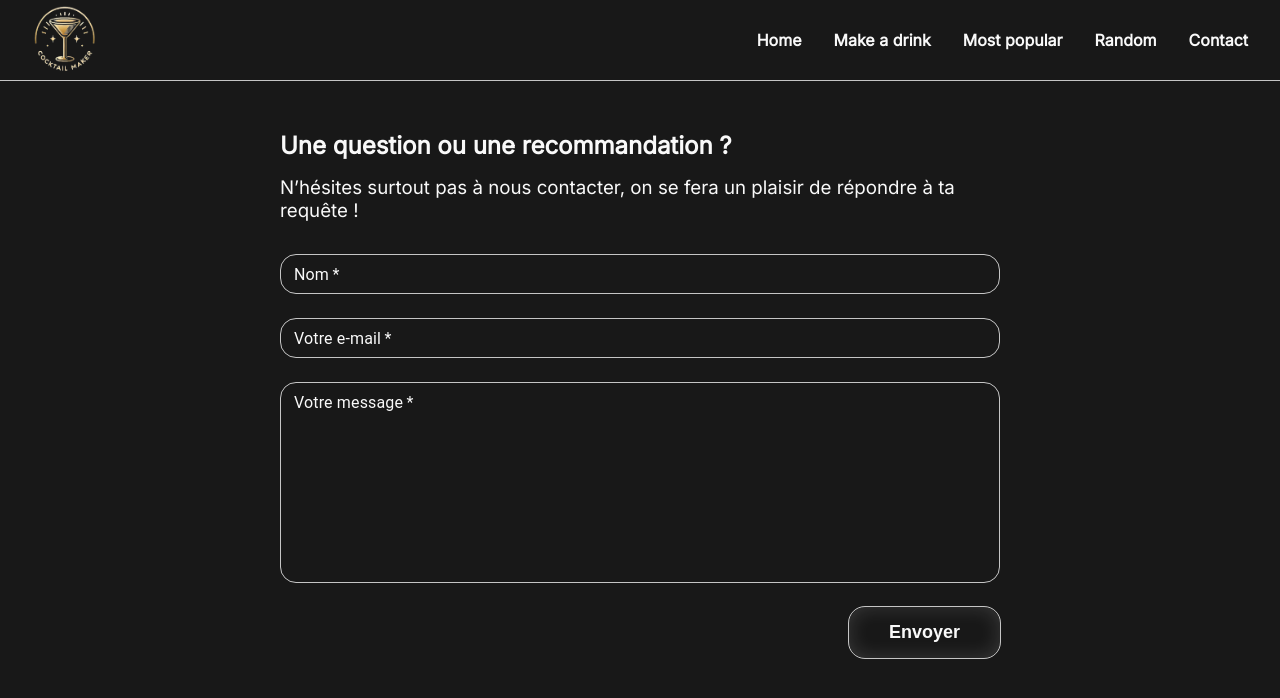
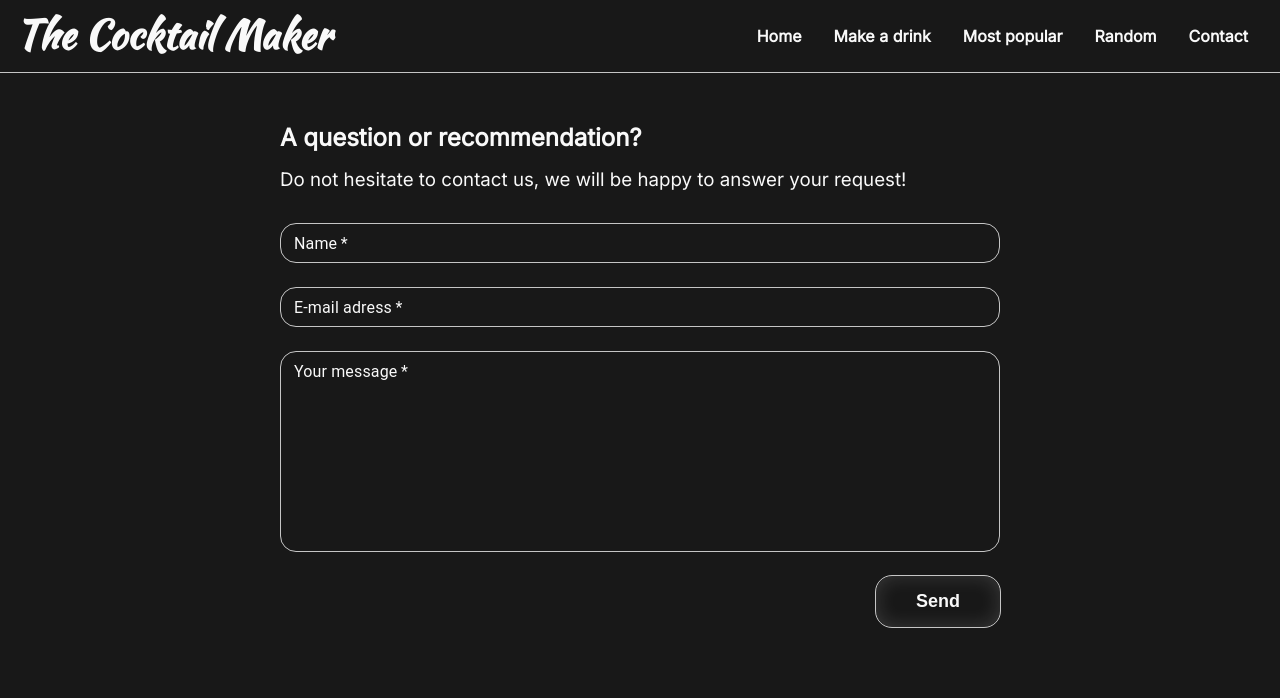
Before and after one commit to WildCodeSchool-2023-09/JS-RemoteFR-SACOD-P2-Oro-Jackson, a React (Vite) app in the folder frontend/: page /contacts in a window 1280 px wide. Shown: the top 698 px of the page. Built offline with nearby package versions, Linux system fonts and the light colour scheme; a web font is replaced by a local one.

Commit message:
HomePage_Animation Done + English translate for Contact Page

```diff
--- a/frontend/src/App.jsx
+++ b/frontend/src/App.jsx
@@ -1,3 +1,4 @@
+import { Link } from "react-router-dom";
 import Navbar from "./pages/Navbar";
 import videoBackground from "./assets/V.mp4";
 import "./styles/App.scss";
@@ -13,13 +14,21 @@ function App() {
           </video>
         </div>
         <div className="card">
-          <h2>🍹The Cocktail Maker</h2>
+          <h2>🍹 Don't know what to drink?</h2>
           <p>
-            Il vous reste un fond de Rhum ? Ou vous êtes tout simplement amateur
-            de bons cocktails ? Alors The Cocktail Maker est fait pour vous ! 🍸
-            Choisissez parmi vos alcools et ingrédients favoris et laissez-vous
-            surprendre...
+            Do you have any rum left ? Or are you simply a fan of good cocktails
+            ? 🍸
+            <br />
+            Then, The Cocktail Maker is made for you !
+            <br />
+            Choose from your favorite alcohols and ingredients and let yourself
+            be surprised... 🤫
           </p>
+          <form className="home_button">
+            <Link to="/makeadrink">
+              <input className="submit" type="button" value="Try It !" />
+            </Link>
+          </form>
         </div>
       </div>
     </div>
--- a/frontend/src/pages/Contact.jsx
+++ b/frontend/src/pages/Contact.jsx
@@ -1,5 +1,6 @@
 import Box from "@mui/material/Box";
 import TextField from "@mui/material/TextField";
+import { Link } from "react-router-dom";
 import Navbar from "./Navbar";
 import "../styles/Contact.scss";
 
@@ -8,10 +9,10 @@ function Contact() {
     <>
       <Navbar />
       <div className="form">
-        <h2 className="contact_title">Une question ou une recommandation ?</h2>
+        <h2 className="contact_title">A question or recommendation?</h2>
         <h3 className="contact_subtitle">
-          N’hésites surtout pas à nous contacter, on se fera un plaisir de
-          répondre à ta requête !
+          Do not hesitate to contact us, we will be happy to answer your
+          request!
         </h3>
         <Box
           component="form"
@@ -33,7 +34,7 @@ function Contact() {
             fullWidth
             margin="normal"
             id="outlined-required"
-            label="Nom"
+            label="Name"
             size="small"
             type="text"
           />
@@ -43,7 +44,7 @@ function Contact() {
             fullWidth
             margin="normal"
             id="outlined-required"
-            label="Votre e-mail"
+            label="E-mail adress"
             size="small"
             type="email"
           />
@@ -54,15 +55,17 @@ function Contact() {
             margin="normal"
             id="outlined-required"
             className="msg"
-            label="Votre message"
+            label="Your message"
             size="small"
             type="text"
             multiline
             rows={8}
           />
-          <div id="sub_pos" href="/confirm_email_send">
-            <input className="submit" type="submit" value="Envoyer" />
-          </div>
+          <Link to="/confirmpage">
+            <div id="sub_pos" href="/confirm_email_send">
+              <input className="submit" type="submit" value="Send" />
+            </div>
+          </Link>
         </Box>
       </div>
     </>
--- a/frontend/src/pages/Navbar.jsx
+++ b/frontend/src/pages/Navbar.jsx
@@ -1,11 +1,10 @@
 import "../styles/Navbar.scss";
-import logo from "../assets/logo.png";
 
 function Navbar() {
   return (
     <div>
       <nav className="navbar">
-        <img src={logo} alt="logooooo" />
+        <h1>The Cocktail Maker</h1>
         <ul className="navList">
           <li className="navSelect">
             <a className="navLabel" href="/">
--- a/frontend/src/styles/App.scss
+++ b/frontend/src/styles/App.scss
@@ -1,8 +1,19 @@
+//Colors
+
 $primary-color: #181818;
 $secondary-color: #151515;
+$navbar-color: #18181882;
+
+$text-color: #f9f9f9;
+$outline: #f9f9f9c5;
+$transparent: #f9f9f900;
+
+@mixin gradient1 {
+  background: linear-gradient($navbar-color, $secondary-color);
+}
 
 @mixin gradient {
-  background: linear-gradient($primary-color, $secondary-color);
+  background: linear-gradient($secondary-color, $navbar-color);
 }
 
 * {
@@ -10,57 +21,105 @@ $secondary-color: #151515;
 }
 
 .home-container {
-  position: relative;
-  width: 100%;
-  height: 100vh;
+  @include gradient;
+
   overflow: hidden;
 }
 
+//Video position and style
+
 .video-container {
-  position: relative;
-  width: 100%;
   height: 100%;
-  overflow: hidden;
+  border-radius: 0 50px 50px 0;
 }
 
 .background-video {
-  position: absolute;
-  top: 0;
-  left: 50%;
-  transform: translateX(-50%);
-  min-width: 100%;
-  min-height: 100%;
-  width: auto;
-  height: auto;
+  max-width: 100%;
+  height: 90vh;
+  margin: auto;
+  -webkit-animation: videoIn 1500ms forwards;
+  animation: videoIn 1500ms forwards;
+  border-radius: 0 50px 50px 0;
 }
 
+//Video animation
+
+@-webkit-keyframes videoIn {
+  from {
+    scale: 1;
+  }
+  to {
+    scale: 0.9;
+    translate: -5%;
+  }
+}
+
+@keyframes videoIn {
+  from {
+    scale: 1;
+  }
+  to {
+    scale: 0.9;
+    translate: -5%;
+  }
+}
+
+//Card Style
+
 .card {
-  @include gradient;
+  @include gradient1;
 
   position: absolute;
-  right: 10%;
-  top: 50%;
-  transform: translateY(-50%);
-  padding: 20px 40px;
+  top: 25vh;
+  left: 160vh;
+  padding: 30px 40px;
   border-radius: 50px;
-  box-shadow: 0 4px 8px rgba(0, 0, 0, 0.1);
-  z-index: 10;
-  width: 300px;
+  z-index: 1;
+  width: 280px;
   height: 400px;
-  max-width: 90%;
+  -webkit-animation: cardIn 2s forwards;
+  animation: cardIn 2s forwards;
 }
 
 .card h2 {
-  margin-top: 0;
-  color: #f2e9e9;
-  text-align: center;
-  font-size: 30px;
+  color: $text-color;
+  text-align: left;
+  font-family: "Kaushan Script";
+  font-size: 2em;
+  margin-left: -7px;
 }
 
 .card p {
-  color: #ebebeb;
-  line-height: 2;
+  color: $text-color;
+  line-height: 1.8;
   font-size: larger;
   margin: 10px 0;
+  text-align: justify;
+}
+
+.home_button {
+  margin-top: 25px;
   text-align: center;
 }
+
+//card animation
+
+@-webkit-keyframes cardIn {
+  from {
+    opacity: 0;
+  }
+  to {
+    opacity: 1;
+    left: 124.5vh;
+  }
+}
+
+@keyframes cardIn {
+  from {
+    opacity: 0;
+  }
+  to {
+    opacity: 1;
+    left: 124.5vh;
+  }
+}
--- a/frontend/src/styles/Navbar.scss
+++ b/frontend/src/styles/Navbar.scss
@@ -16,13 +16,15 @@ body {
   display: flex;
   justify-content: space-between;
   background-color: $primary-color;
-  line-height: 3em;
+  line-height: 2.5em;
   color: $text-color;
   border-bottom: 0.5px solid $outline;
 }
 
 h1 {
-  font-family: "Kauschan Script", sans-serif;
+  font-family: "Kaushan Script";
+  font-size: 2.5em;
+  margin: 15px;
 }
 
 .navLabel {
@@ -50,9 +52,3 @@ h1 {
 .navSelect:hover a {
   color: $primary-color;
 }
-
-img {
-  width: 80px;
-  height: 80px;
-  margin: 0 0 0 1.5em;
-}
```
Also changed, not shown: 1 other file (tests, documents, lock files or other folders).
